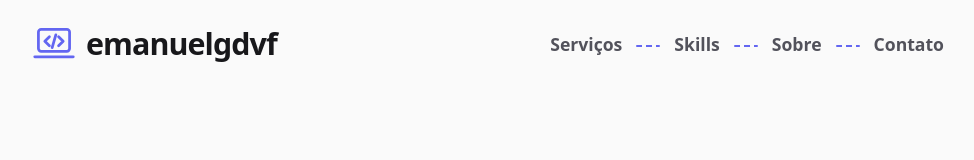
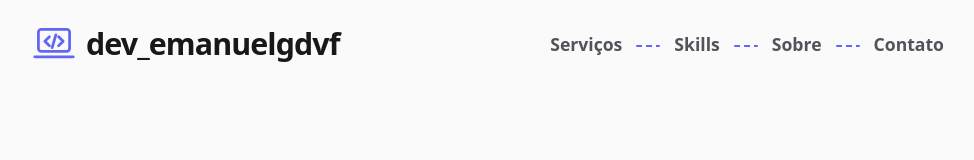
Before and after one commit to emanuelgdvf/Portifolio, a plain HTML site: page Portifolio/index.html in a window 1280 px wide. Shown: the top 160 px of the page, without its empty margins (152-1126 px from the left). Drawn offline with nearby package versions, Linux system fonts and the light colour scheme.

Commit message:
Change title from 'emanuelgdvf' to 'dev_emanuelgdvf'

```diff
--- a/Portifolio/index.html
+++ b/Portifolio/index.html
@@ -5,11 +5,11 @@
 <meta name="viewport" content="width=device-width, initial-scale=1, viewport-fit=cover">
 <link rel="icon" type="image/svg+xml" href="logo.svg">
 <link rel="stylesheet" href="style.css">
-<title>emanuelgdvf — Dev</title>
+<title>_devemanuelgdvf</title>
 </head>
 <body>
 <div class="wrap">
-<nav><a class="brand" href="#"><svg viewBox="0 0 48 48" fill="none" stroke="currentColor" stroke-width="3" stroke-linecap="round" stroke-linejoin="round" aria-hidden="true"><rect x="7" y="8" width="34" height="24" rx="3"/><path d="M3 38h42"/><path d="M19 16l-5 5 5 5M29 16l5 5-5 5M26 14l-4 14"/></svg><b>emanuelgdvf</b></a><div class="links"><a href="#servicos">Serviços</a><a href="#skills">Skills</a><a href="#sobre">Sobre</a><a href="#contato">Contato</a></div></nav>
+<nav><a class="brand" href="#"><svg viewBox="0 0 48 48" fill="none" stroke="currentColor" stroke-width="3" stroke-linecap="round" stroke-linejoin="round" aria-hidden="true"><rect x="7" y="8" width="34" height="24" rx="3"/><path d="M3 38h42"/><path d="M19 16l-5 5 5 5M29 16l5 5-5 5M26 14l-4 14"/></svg><b>dev_emanuelgdvf</b></a><div class="links"><a href="#servicos">Serviços</a><a href="#skills">Skills</a><a href="#sobre">Sobre</a><a href="#contato">Contato</a></div></nav>
 
 <header class="hero">
   <div class="tag">Desenvolvedor Web · Ensino técnico em Informática</div>
```
